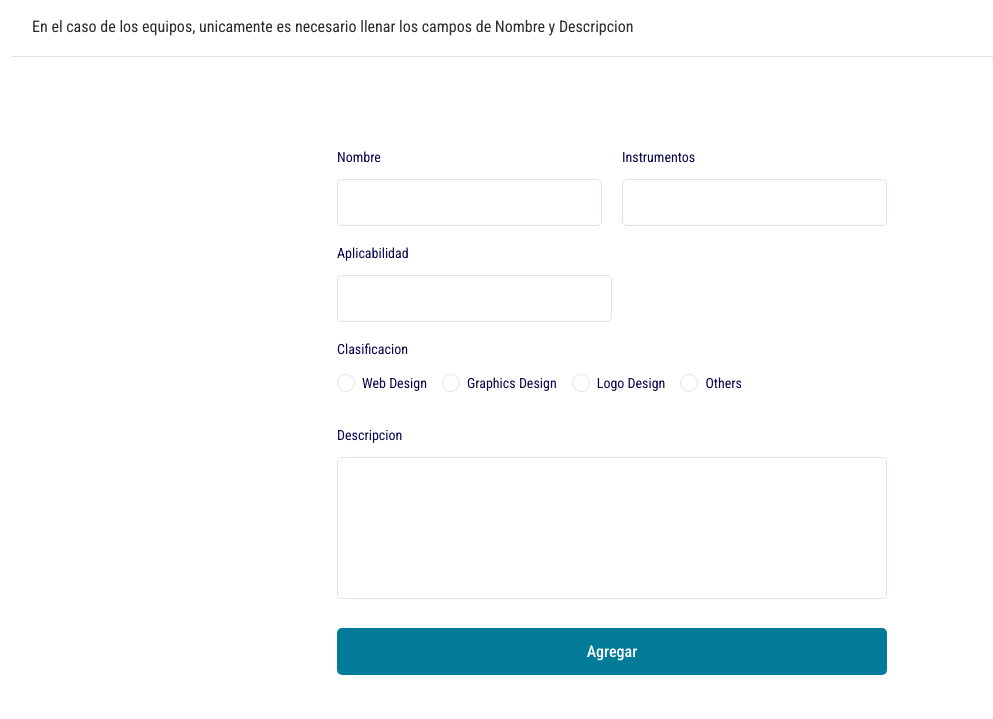
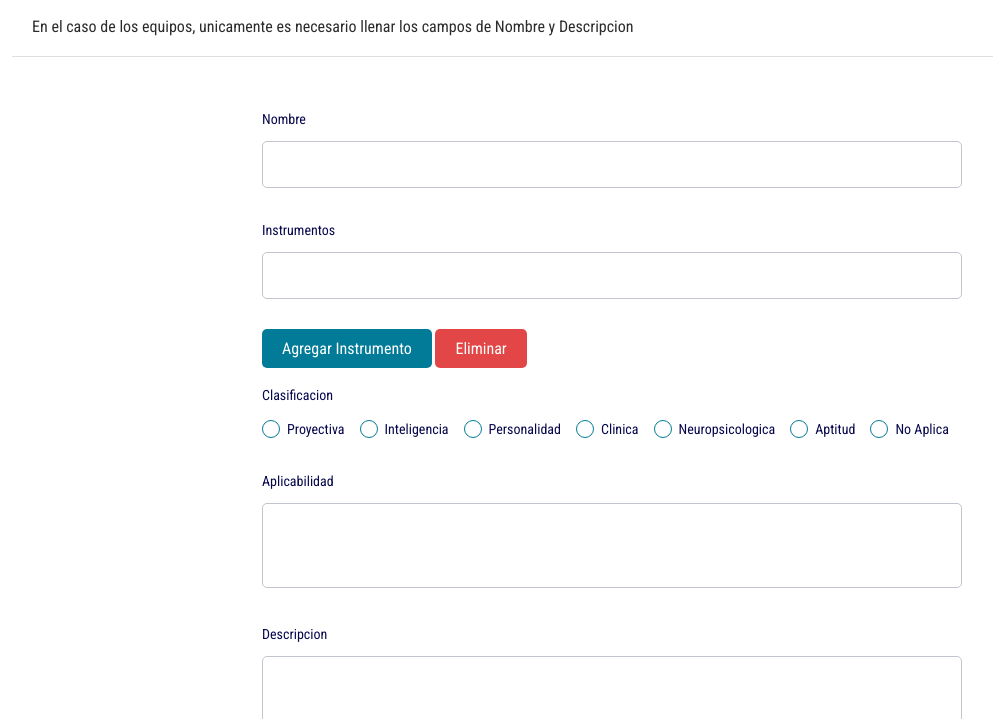
Before and after one commit to Ney004/Inventario, a plain HTML site: page Sidebar-options/agregar.html in a window 1280 px wide. Shown: the part 81-800 px from the top of the page, without its empty margins (28-1021 px from the left). Drawn offline with Linux system fonts and the light colour scheme.

Commit message:
inventario listo

```diff
--- a/Sidebar-options/agregar.html
+++ b/Sidebar-options/agregar.html
@@ -16,23 +16,23 @@
     <!-- Author: FormBold Team -->
     <!-- Learn More: https://formbold.com -->
     <div class="formbold-form-wrapper">
-      <form action="https://formbold.com/s/FORM_ID" method="POST">
+      <form id="formulario-agregar">
         <div class="formbold-input-flex">
           <div>
             <label for="firstname" class="formbold-form-label"> Nombre </label>
             <input type="text" name="firstname" id="firstname" class="formbold-form-input"/>
           </div>
-          <div>
-            <label for="lastname" class="formbold-form-label"> Instrumentos </label>
-            <input type="text" name="lastname" id="lastname" class="formbold-form-input"/>
-          </div>
         </div>
 
         <div class="formbold-input-flex">
-          <div>
-            <label for="email" class="formbold-form-label"> Aplicabilidad </label>
-            <input type="email" name="email" id="email" class="formbold-form-input"/>
+          <div id="instrumentosContainer">
+            <label for="lastname" class="formbold-form-label"> Instrumentos </label>
+            <input type="text" name="lastname[]" class="formbold-form-input" />
           </div>
+        </div>
+        <div>
+          <button class="instrument-btn-add" type="button" onclick="agregarInstrumento()"> Agregar Instrumento </button>
+          <button class="instrument-btn-trash" type="button" onclick="eliminarInstrumento()"> Eliminar </button>
         </div>
 
         <div class="formbold-input-radio-wrapper">
@@ -41,7 +41,7 @@
             <div class="formbold-radio-group">
               <label class="formbold-radio-label">
                 <input class="formbold-input-radio" type="radio" name="jobtitle" id="jobtitle">
-                Web Design
+                Proyectiva
                 <span class="formbold-radio-checkmark"></span>
               </label>
             </div>
@@ -49,7 +49,7 @@
             <div class="formbold-radio-group">
               <label class="formbold-radio-label">
                 <input class="formbold-input-radio" type="radio" name="jobtitle" id="jobtitle">
-                Graphics Design
+                Inteligencia
                 <span class="formbold-radio-checkmark"></span>
               </label>
             </div>
@@ -57,7 +57,7 @@
             <div class="formbold-radio-group">
               <label class="formbold-radio-label">
                 <input class="formbold-input-radio" type="radio" name="jobtitle" id="jobtitle">
-                Logo Design
+                Personalidad
                 <span class="formbold-radio-checkmark"></span>
               </label>
             </div>
@@ -65,10 +65,41 @@
             <div class="formbold-radio-group">
               <label class="formbold-radio-label">
                 <input class="formbold-input-radio" type="radio" name="jobtitle" id="jobtitle">
-                Others
+                Clinica
                 <span class="formbold-radio-checkmark"></span>
               </label>
             </div>
+
+            <div class="formbold-radio-group">
+              <label class="formbold-radio-label">
+                <input class="formbold-input-radio" type="radio" name="jobtitle" id="jobtitle">
+                Neuropsicologica
+                <span class="formbold-radio-checkmark"></span>
+              </label>
+            </div>
+
+            <div class="formbold-radio-group">
+              <label class="formbold-radio-label">
+                <input class="formbold-input-radio" type="radio" name="jobtitle" id="jobtitle">
+                Aptitud
+                <span class="formbold-radio-checkmark"></span>
+              </label>
+            </div>
+
+            <div class="formbold-radio-group">
+              <label class="formbold-radio-label">
+                <input class="formbold-input-radio" type="radio" name="jobtitle" id="jobtitle">
+                No Aplica
+                <span class="formbold-radio-checkmark"></span>
+              </label>
+            </div>
+          </div>
+        </div>
+
+        <div class="formbold-input-flex">
+          <div>
+            <label for="email" class="formbold-form-label"> Aplicabilidad </label>
+            <textarea rows="3" name="message" id="message" class="formbold-form-input"></textarea>
           </div>
         </div>
 
@@ -77,11 +108,13 @@
           <textarea rows="6" name="message" id="message" class="formbold-form-input"></textarea>
         </div>
 
-        <button class="formbold-btn">
+        <button type="submit" class="formbold-btn" id="formbold-btn">
           Agregar
         </button>
       </form>
     </div>
   </div>
+
+  <script src="./agregar_script.js"></script>
 </body>
 </html>
--- a/Sidebar-options/agregar_script.js
+++ b/Sidebar-options/agregar_script.js
@@ -0,0 +1,27 @@
+//Redireccion al inventario
+document.addEventListener("DOMContentLoaded", function () {
+    const formulario = document.getElementById("formulario-agregar");
+
+    formulario.addEventListener("submit", function (e) {
+        e.preventDefault(); // Previene que se recargue la página
+        alert("Agregado con exito");
+        window.location.href = "inventario.html"; // Redirige a la página principal
+    });
+});
+
+//Agregar y eliminar (INSTRUMENTOS)
+function agregarInstrumento() {
+    const container = document.getElementById('instrumentosContainer');
+    const input = document.createElement('input');
+    input.type = 'text';
+    input.name = 'lastname[]';
+    input.className = 'formbold-form-input';
+    container.appendChild(input);
+}
+
+function eliminarInstrumento() {
+    const container = document.getElementById('instrumentosContainer');
+    if (container.children.length > 1) {
+        container.removeChild(container.lastElementChild);
+    }
+}
--- a/Sidebar-options/agregar_style.css
+++ b/Sidebar-options/agregar_style.css
@@ -31,12 +31,12 @@
     display: flex;
     align-items: center;
     justify-content: center;
-    padding: 48px;
+    padding: 10px;
 }
 
 .formbold-form-wrapper {
     margin: 0 auto;
-    max-width: 550px;
+    max-width: 700px;
     width: 100%;
     background: white;
 }
@@ -48,7 +48,7 @@
 }
 
 .formbold-input-flex > div {
-    width: 50%;
+    width: 100%;
 }
 
 .formbold-input-radio-wrapper {
@@ -87,12 +87,12 @@
     height: 18px;
     width: 18px;
     background-color: #FFFFFF;
-    border: 1px solid #DDE3EC;
+    border: 1px solid #027b98;
     border-radius: 50%;
 }
 
 .formbold-radio-label .formbold-input-radio:checked ~ .formbold-radio-checkmark {
-    background-color: #6A64F1;
+    background-color: #027b98;
 }
 
 .formbold-radio-checkmark:after {
@@ -119,13 +119,14 @@
     width: 100%;
     padding: 13px 22px;
     border-radius: 5px;
-    border: 1px solid #DDE3EC;
+    border: 1px solid #c1c6ce;
     background: #FFFFFF;
     font-weight: 500;
     font-size: 16px;
-    color: #07074D;
+    color: #2b2b2b;
     outline: none;
     resize: none;
+    margin-bottom: 15px;
 }
 
 .formbold-form-input::placeholder {
@@ -133,7 +134,7 @@
 }
 
 .formbold-form-input:focus {
-    border-color: #6a64f1;
+    border-color: #027b98;
     box-shadow: 0px 3px 8px rgba(0, 0, 0, 0.05);
 }
 
@@ -143,6 +144,31 @@
     line-height: 24px;
     display: block;
     margin-bottom: 10px;
+}
+
+.instrument-btn-add{
+    text-align: center;
+    font-size: 16px;
+    border-radius: 5px;
+    border: none;
+    padding: 10px 20px;
+    color: #FFFFFF;
+    background-color: #027b98;
+    cursor: pointer;
+    gap: 10px;
+    margin-bottom: 15px;
+}
+
+.instrument-btn-trash{
+    text-align: center;
+    font-size: 16px;
+    border-radius: 5px;
+    border: none;
+    padding: 10px 20px;
+    color: #FFFFFF;
+    background-color: rgb(226, 70, 70);
+    cursor: pointer;
+
 }
 
 .formbold-btn {
```
Also changed, not shown: Sidebar-options/inventario.html (+12 -11 lines), login.html (+1 -0 lines).
